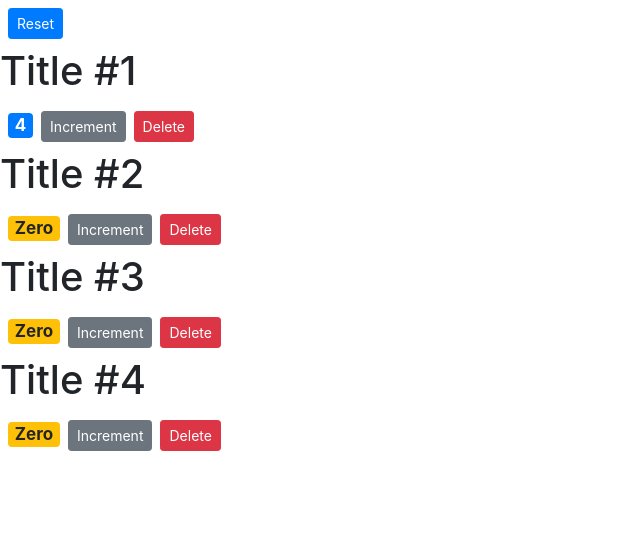
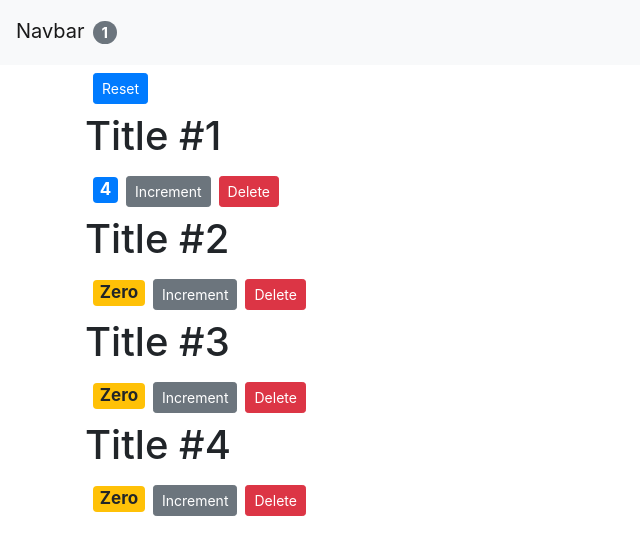
Before and after one commit to aashiqahmed98/React-Intro, a React (Create React App) app: page / in a window 1280 px wide. Shown: the top 554 px of the page, without its empty margins (0-640 px from the left). Built offline with nearby package versions, Linux system fonts and the light colour scheme.

Commit message:
Stagged into App1 as root

```diff
--- /dev/null
+++ b/src/App1.js
@@ -0,0 +1,69 @@
+import React, { Component } from "react";
+import Counters from "./components/counters";
+
+import NavBar from "./components/navbar";
+
+// We can also use Destructuring arguments for props as,
+// const {onReset,.........}=this.props
+
+class App1 extends Component {
+  // Always have the state in the root component of SPA
+  state = {
+    counters: [
+      //Array of objects
+      { id: 1, value: 4 },
+      { id: 2, value: 0 },
+      { id: 3, value: 0 },
+      { id: 4, value: 0 },
+    ],
+  };
+
+  handleIncrement = (counter) => {
+    // console.log(counter);
+    const counters = [...this.state.counters];
+
+    //We can get the position of counter by using indexOf()
+    const index = counters.indexOf(counter);
+    counters[index] = { ...counter };
+
+    // Incrementing the value of the specific index's counter
+    counters[index].value++;
+    this.setState({ counters });
+  };
+
+  handleDelete = (counterId) => {
+    // console.log("Event Handler called",counterId);
+
+    // Here the 'filter' method is used to filter all the props except the passed id and thus updating the state
+    const counters = this.state.counters.filter((c) => c.id !== counterId);
+    this.setState({ counters });
+  };
+
+  handleReset = () => {
+    const counters = this.state.counters.map((c) => {
+      c.value = 0;
+      return c;
+    });
+    this.setState({ counters });
+    console.log("Reset clicked", this.props);
+  };
+  render() {
+    return (
+      <React.Fragment>
+        <NavBar
+          totalCounters={this.state.counters.filter((c) => c.value > 0).length}
+        />
+        <main className="container">
+          <Counters
+            onReset={this.handleReset}
+            onIncrement={this.handleIncrement}
+            onDelete={this.handleDelete}
+            counters={this.state.counters}
+          />
+        </main>
+      </React.Fragment>
+    );
+  }
+}
+
+export default App1;
--- a/src/components/counters.jsx
+++ b/src/components/counters.jsx
@@ -2,64 +2,25 @@
 import Counter from "./counterComponent";
 
 class Counters extends Component {
-  state = {
-    counters: [
-      //Array of objects
-      { id: 1, value: 4 },
-      { id: 2, value: 0 },
-      { id: 3, value: 0 },
-      { id: 4, value: 0 },
-    ],
-  };
-
-  handleIncrement = (counter) => {
-    // console.log(counter);
-    const counters = [...this.state.counters];
-
-    //We can get the position of counter by using indexOf()
-    const index = counters.indexOf(counter);
-    counters[index] = { ...counter };
-
-    // Incrementing the value of the specific index's counter
-    counters[index].value++;
-    this.setState({ counters });
-  };
-
-  handleDelete = (counterId) => {
-    // console.log("Event Handler called",counterId);
-
-    // Here the 'filter' method is used to filter all the props except the passed id and thus updating the state
-    const counters = this.state.counters.filter((c) => c.id !== counterId);
-    this.setState({ counters });
-  };
-
-  handleReset = () => {
-    const counters = this.state.counters.map((c) => {
-      c.value = 0;
-      return c;
-    });
-    this.setState({ counters });
-    console.log("Reset clicked", this.props);
-  };
   render() {
     //  console.log("props", this.props);
     return (
       <div>
         <button
           className="btn btn-primary btn-sm m-2"
-          onClick={this.handleReset}
+          onClick={this.props.onReset}
         >
           Reset
         </button>
         {/* Rendering Components dynamically */}
-        {this.state.counters.map((counter) => (
+        {this.props.counters.map((counter) => (
           <Counter
             // You can ask why we use id and key as their values are the same,its coz key is internally processed
             // The key is an attribute that you must pass to all components created dynamically from an array.
             // It's a unique and constant id('key') that React uses to identify each component in the DOM and to know whether it's a different component or the same one.
             key={counter.id}
-            onIncrement={this.handleIncrement}
-            onDelete={this.handleDelete}
+            onIncrement={this.props.onIncrement}
+            onDelete={this.props.onDelete}
             counter={counter} //The 'counter' variable in the map() function now holds the id and value
           >
             <h1>Title #{counter.id}</h1>
--- /dev/null
+++ b/src/components/navbar.jsx
@@ -0,0 +1,18 @@
+import React from "react";
+
+// Stateless Functional Component like this,you can use just define in a const method
+
+const NavBar = ({ totalCounters }) => {
+  return (
+    <nav className="navbar navbar-light bg-light">
+      <a className="navbar-brand" href="#">
+        Navbar
+        <span className="badge badge-pill badge-secondary m-2">
+          {totalCounters}
+        </span>
+      </a>
+    </nav>
+  );
+};
+
+export default NavBar;
--- a/src/index.js
+++ b/src/index.js
@@ -3,17 +3,20 @@
 import React from "react";
 import ReactDOM from "react-dom";
 import "./index.css";
-// import App from "./App";
+
 import * as serviceWorker from "./serviceWorker";
 import "bootstrap/dist/css/bootstrap.css";
 
 // Components
+
+// import App from "./App";
+// import Counters from "./components/counters";
 // import Counter from './components/counterComponent';
-import Counters from './components/counters';
+import App1 from "./App1";
 
 ReactDOM.render(
   <React.StrictMode>
-    <Counters />
+    <App1 />
   </React.StrictMode>,
   document.getElementById("root")
 );
```
